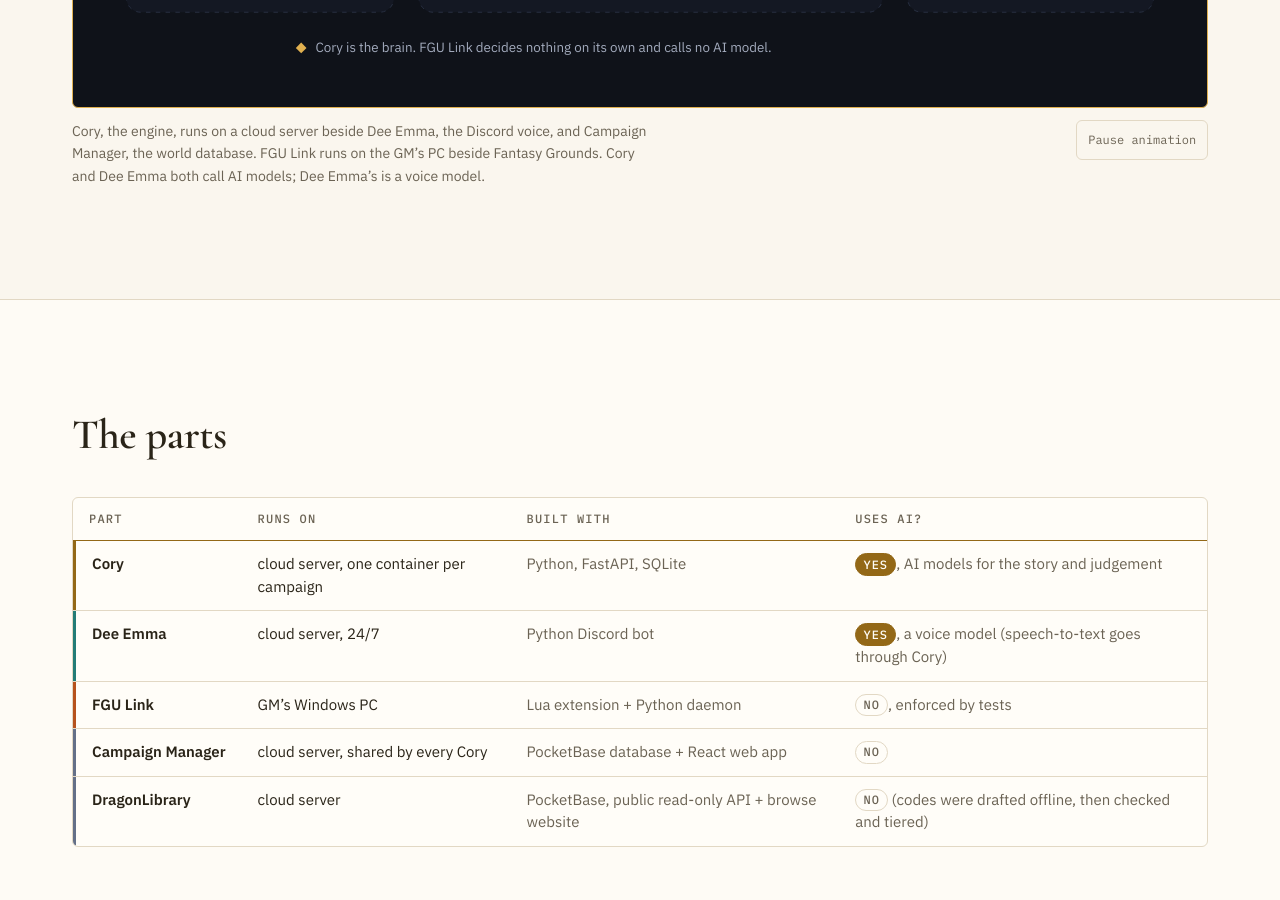
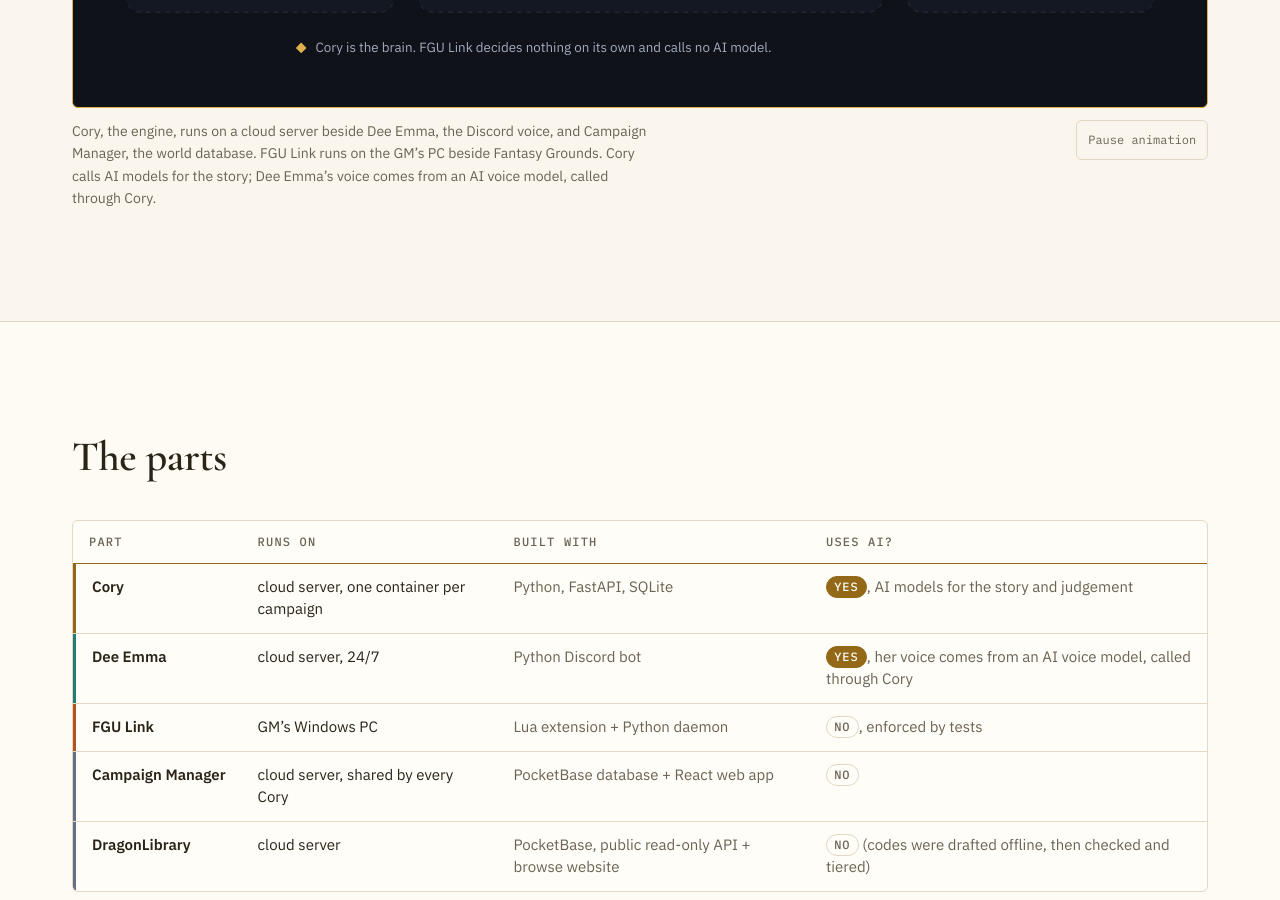
Before and after one commit to beanpotphotos/dragonspireinteractive.com, a plain HTML site: page technology.html in a window 1280 px wide. Shown: the part 1400-2300 px from the top of the page. Drawn offline with nearby package versions, Linux system fonts and the light colour scheme.

Commit message:
Dee Emma: voice model called through Cory
Co-Authored-By: Claude Sonnet 5.5 <noreply@anthropic.com>

```diff
--- a/technology.html
+++ b/technology.html
@@ -61,7 +61,7 @@
           <div class="tech-scroll" tabindex="0" role="region" aria-label="System diagram">
 <!-- D1:START -->
 <svg class="tech-svg" viewBox="0 0 1200 760" role="img" aria-labelledby="d1-t" focusable="false">
-<title id="d1-t">DragonSpire's parts and where they run: Fantasy Grounds and FGU Link on the GM's PC; Cory, Dee Emma, Campaign Manager and DragonLibrary on a cloud server; AI model providers and players on the internet; Cory and Dee Emma both call AI models; Dee Emma’s is a voice model.</title>
+<title id="d1-t">DragonSpire's parts and where they run: Fantasy Grounds and FGU Link on the GM's PC; Cory, Dee Emma, Campaign Manager and DragonLibrary on a cloud server; AI model providers and players on the internet; Cory calls AI models for the story; Dee Emma’s voice comes from an AI voice model, called through Cory.</title>
 <defs><marker id="d1-ar-p-cory" viewBox="0 0 10 10" refX="9" refY="5" markerWidth="7" markerHeight="7" orient="auto-start-reverse"><path d="M0,0 L10,5 L0,10 z" class="ah p-cory"/></marker><marker id="d1-ar-p-dee" viewBox="0 0 10 10" refX="9" refY="5" markerWidth="7" markerHeight="7" orient="auto-start-reverse"><path d="M0,0 L10,5 L0,10 z" class="ah p-dee"/></marker><marker id="d1-ar-p-fgu" viewBox="0 0 10 10" refX="9" refY="5" markerWidth="7" markerHeight="7" orient="auto-start-reverse"><path d="M0,0 L10,5 L0,10 z" class="ah p-fgu"/></marker><marker id="d1-ar-p-models" viewBox="0 0 10 10" refX="9" refY="5" markerWidth="7" markerHeight="7" orient="auto-start-reverse"><path d="M0,0 L10,5 L0,10 z" class="ah p-models"/></marker><marker id="d1-ar-p-cm" viewBox="0 0 10 10" refX="9" refY="5" markerWidth="7" markerHeight="7" orient="auto-start-reverse"><path d="M0,0 L10,5 L0,10 z" class="ah p-cm"/></marker><marker id="d1-ar-p-players" viewBox="0 0 10 10" refX="9" refY="5" markerWidth="7" markerHeight="7" orient="auto-start-reverse"><path d="M0,0 L10,5 L0,10 z" class="ah p-players"/></marker></defs>
 <rect class="zone" x="24" y="56" width="300" height="634" rx="16"/>
 <text class="zt" x="44" y="84">GM'S PC (WINDOWS)</text>
@@ -198,7 +198,7 @@
           <p class="tech-scroll-hint mono" aria-hidden="true">Scroll sideways <span>→</span></p>
         </div>
         <figcaption class="tech-cap">
-          <p class="diagram-frame__cap">Cory, the engine, runs on a cloud server beside Dee Emma, the Discord voice, and Campaign Manager, the world database. FGU Link runs on the GM’s PC beside Fantasy Grounds. Cory and Dee Emma both call AI models; Dee Emma’s is a voice model.</p>
+          <p class="diagram-frame__cap">Cory, the engine, runs on a cloud server beside Dee Emma, the Discord voice, and Campaign Manager, the world database. FGU Link runs on the GM’s PC beside Fantasy Grounds. Cory calls AI models for the story; Dee Emma’s voice comes from an AI voice model, called through Cory.</p>
           <button class="tech-motion" type="button" data-tech-motion>Pause animation</button>
         </figcaption>
       </figure>
@@ -227,7 +227,7 @@
               <th scope="row">Dee Emma</th>
               <td data-label="Runs on">cloud server, 24/7</td>
               <td data-label="Built with">Python Discord bot</td>
-              <td data-label="Uses AI?"><span class="tech-yes">yes</span>, a voice model (speech-to-text goes through Cory)</td>
+              <td data-label="Uses AI?"><span class="tech-yes">yes</span>, her voice comes from an AI voice model, called through Cory</td>
             </tr>
             <tr class="p-fgu">
               <th scope="row">FGU Link</th>
```
